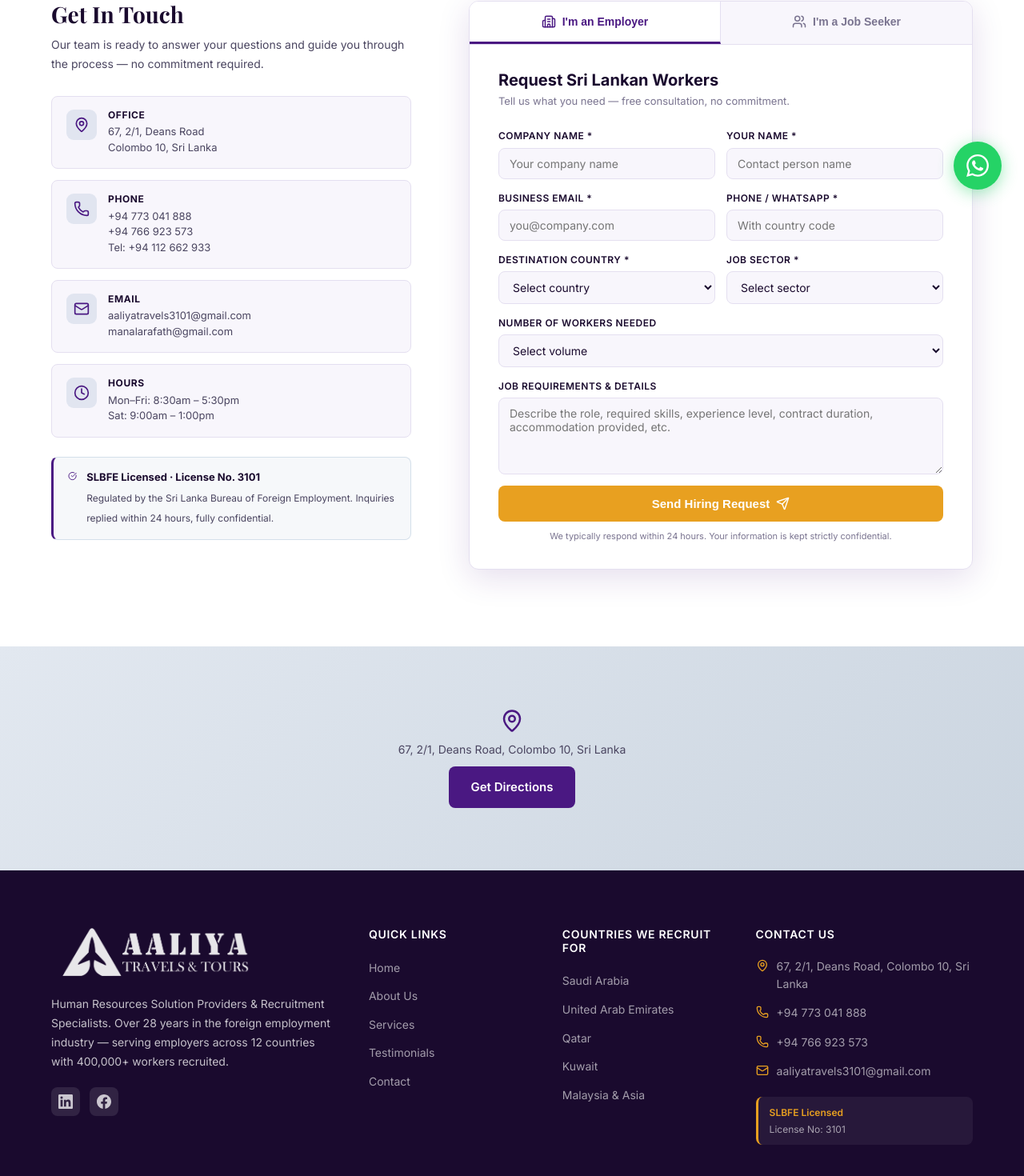
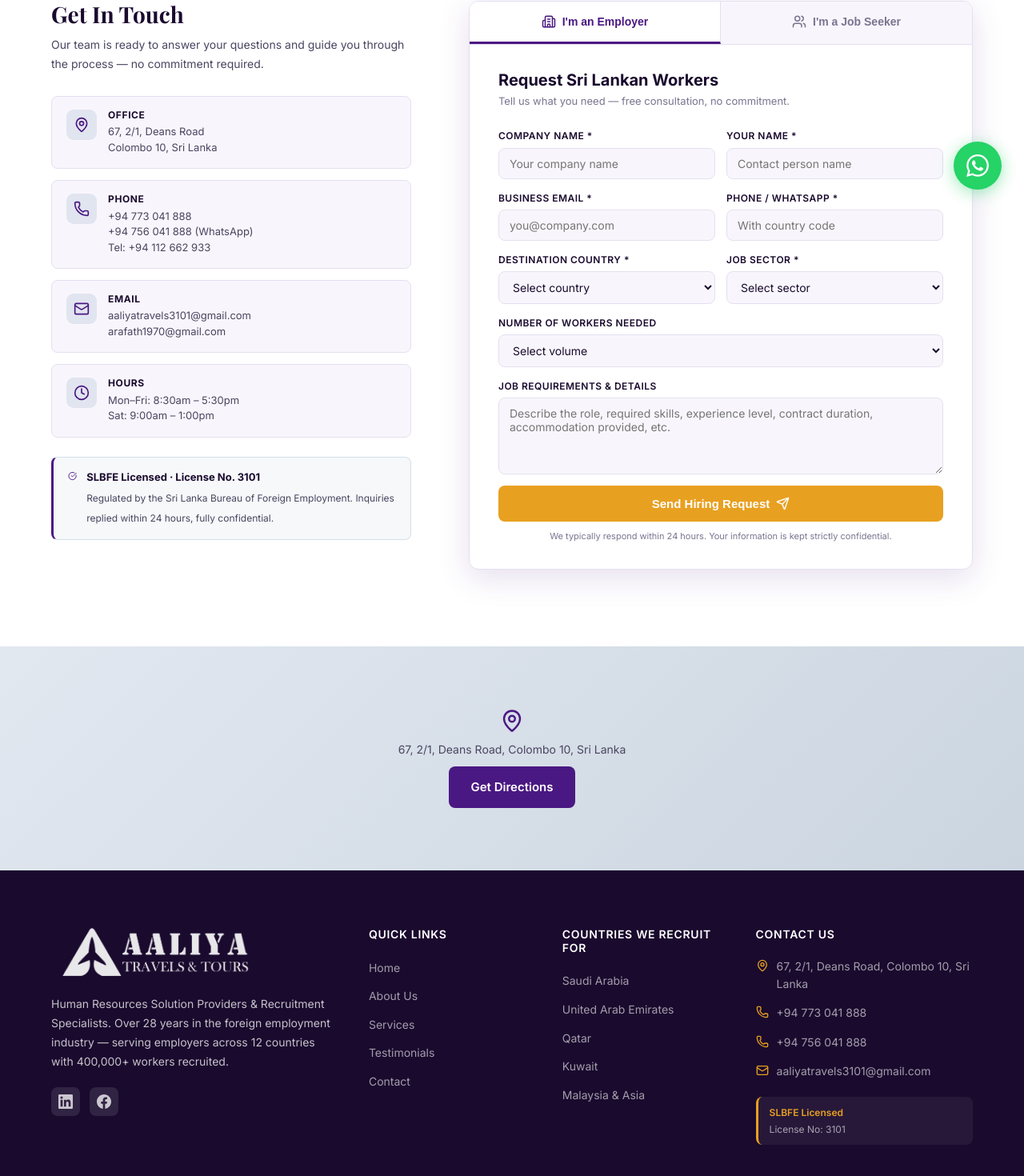
Before and after one commit to ArshadSameemdeen/aaliya-recruitment, a React (Vite) app: page /contact in a window 1280 px wide. Shown: the part 535-2005 px from the top of the page at 80% size. Built offline with nearby package versions, Linux system fonts and the light colour scheme.

Commit message:
Update team roles, Aysha description, contact numbers and emails

```diff
--- a/src/components/Footer.jsx
+++ b/src/components/Footer.jsx
@@ -69,7 +69,7 @@ export default function Footer() {
               </li>
               <li>
                 <Phone size={16} />
-                <a href="tel:+94766923573">+94 766 923 573</a>
+                <a href="tel:+94756041888">+94 756 041 888</a>
               </li>
               <li>
                 <Mail size={16} />
--- a/src/components/WhatsAppButton.jsx
+++ b/src/components/WhatsAppButton.jsx
@@ -1,7 +1,7 @@
 import { useState } from 'react'
 import './WhatsAppButton.css'
 
-const WA_NUMBER = '94773041888'
+const WA_NUMBER = '94756041888'
 const WA_MESSAGE = encodeURIComponent("Hello! I found you on your website and would like to inquire about your services.")
 
 export default function WhatsAppButton() {
--- a/src/pages/About.jsx
+++ b/src/pages/About.jsx
@@ -65,10 +65,10 @@ const milestones = [
 
 const team = [
   { name: 'Yaseer Arafath', role: 'Managing Director', photo: '/arafath.png', note: '28+ years in foreign employment. Fluent in Arabic, English, Tamil & Sinhala. Holds embassy submission cards from Kuwait & Saudi Arabia.' },
-  { name: 'Aysha Manal', role: 'Foreign Relations Manager', initial: 'A', note: '24+ years at Sri Lankan embassies in KSA, Kuwait, Oman & UAE. Appointed by the Ministry of Foreign Employment Promotion & Welfare.' },
+  { name: 'Aysha Manal', role: 'Foreign Relations Manager', initial: 'A', note: 'Manages employer relationships and overseas coordination across the Middle East and Asia — ensuring smooth communication between clients and deployed workers.' },
   { name: 'Afzal Faris', role: 'Recruitment Operations Manager', photo: '/afzal.jpeg', note: 'Oversees end-to-end recruitment operations — candidate sourcing, selection coordination, and employer liaison across all active markets.' },
   { name: 'Mrs. Fathima Amal', role: 'Legal Manager (LLB/LLM)', photo: '/amal.jpeg', note: 'Ensures full legal compliance across all placements. Manages employment contracts, regulatory documentation, and dispute resolution under Sri Lankan and international employment law.' },
-  { name: 'Arshad Sameemdeen', role: 'Digital & Marketing Manager', photo: '/arshad.png', note: 'Leads digital strategy, online presence, and marketing initiatives — connecting international employers with Aaliya\'s recruitment services across digital channels.' },
+  { name: 'Arshad Sameemdeen', role: 'Sales & Marketing Manager', photo: '/arshad.png', note: 'Drives business development, client acquisition, and marketing strategy — building relationships with international employers and expanding Aaliya\'s reach across new markets.' },
 ]
 
 const officePhotos = [
--- a/src/pages/Contact.jsx
+++ b/src/pages/Contact.jsx
@@ -8,8 +8,8 @@ import './Contact.css'
 
 const contactInfo = [
   { icon: <MapPin size={20} />, title: 'Office', lines: ['67, 2/1, Deans Road', 'Colombo 10, Sri Lanka'] },
-  { icon: <Phone size={20} />, title: 'Phone', lines: ['+94 773 041 888', '+94 766 923 573', 'Tel: +94 112 662 933'] },
-  { icon: <Mail size={20} />, title: 'Email', lines: ['aaliyatravels3101@gmail.com', 'manalarafath@gmail.com'] },
+  { icon: <Phone size={20} />, title: 'Phone', lines: ['+94 773 041 888', '+94 756 041 888 (WhatsApp)', 'Tel: +94 112 662 933'] },
+  { icon: <Mail size={20} />, title: 'Email', lines: ['aaliyatravels3101@gmail.com', 'arafath1970@gmail.com'] },
   { icon: <Clock size={20} />, title: 'Hours', lines: ['Mon–Fri: 8:30am – 5:30pm', 'Sat: 9:00am – 1:00pm'] },
 ]
 
```
Also changed, not shown: public/arshad.png.
